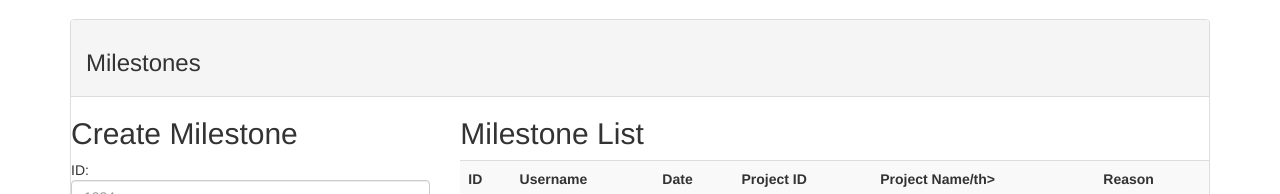
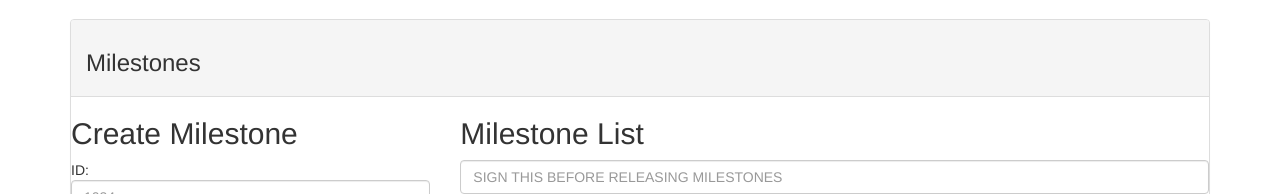
Before and after one commit to gobid/learning_dollars_cs194, a Python web app: template templates/milestones.html in a window 1280 px wide. Shown: the part 51-245 px from the top of the page. Run offline with Jinja, Linux system fonts and the light colour scheme; the template is opened without the code that fills it, so the values that code supplies are empty; some libraries are stand-ins or nearby versions.

Commit message:
before leos and tims last stuffs

```diff
--- a/templates/milestones.html
+++ b/templates/milestones.html
@@ -33,6 +33,7 @@
                     </div>
                     <div class = "col-md-8">
                         <h2>Milestone List</h2>
+                        <input class = "form-control" type = "text" id = "signature" placeholder = "SIGN THIS BEFORE RELEASING MILESTONES">
                 <table class="table table-striped" id="milestone_list">
                     <tr>
                         <th>ID</th>
```
